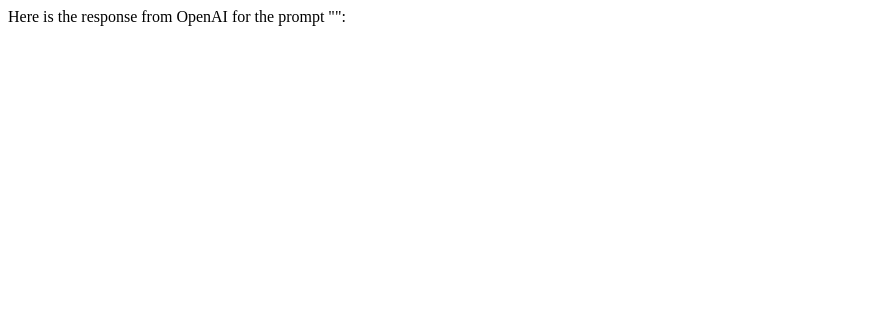
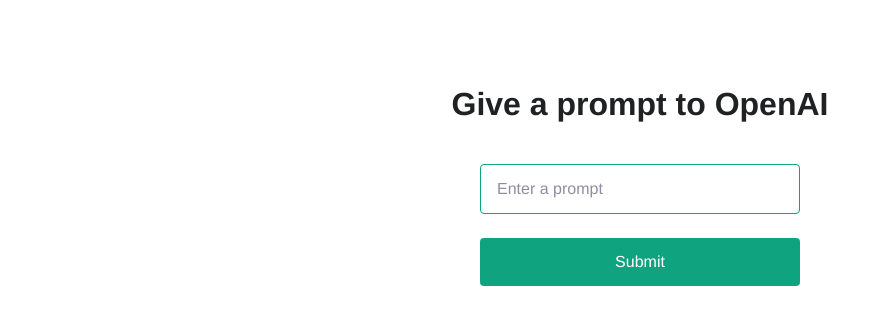
Before and after one commit to Jelson9854/OpenAI_Testing, a Flask app: template templates/index.html in a window 1280 px wide. Shown: the top 325 px of the page, without its empty margins (0-882 px from the left). Run offline with Flask 3, Linux system fonts and the light colour scheme; the template is opened without the code that fills it, so the values that code supplies are empty; some web fonts are replaced.

Commit message:
Added input feature. Style changes

```diff
--- a/main.py
+++ b/main.py
@@ -4,21 +4,23 @@
 app = Flask(__name__)
 openai.api_key = key.OPENAI_API_KEY
 
-user = "Name 5 animals"
+@app.route("/", methods=("GET", "POST"))
+def index():
+    if request.method=="POST":
+        user = request.form["user"]
+        response = openai.Completion.create(
+            model="text-davinci-003",
+            prompt=user,
+            temperature=0.7,
+            max_tokens=256,
+            top_p=1,
+            frequency_penalty=0,
+            presence_penalty=0
+        )
+        return redirect(url_for("index", result=response.choices[0].text))
 
-@app.route("/", methods=("GET", "POST"))
-def openAI():
-    response = openai.Completion.create(
-        model="text-davinci-003",
-        prompt=user,
-        temperature=0.7,
-        max_tokens=256,
-        top_p=1,
-        frequency_penalty=0,
-        presence_penalty=0
-)
-    output = response['choices'][0]['text'].split("\n")
-    return render_template("index.html", responses=output, user=user)
+    result = request.args.get("result")
+    return render_template("index.html", result=result)
 
 
 if __name__=="__main__":
--- /dev/null
+++ b/static/web.css
@@ -0,0 +1,66 @@
+@font-face {
+    font-family: "ColfaxAI";
+    src: url(https://cdn.openai.com/API/fonts/ColfaxAIRegular.woff2)
+        format("woff2"),
+    url(https://cdn.openai.com/API/fonts/ColfaxAIRegular.woff) format("woff");
+    font-weight: normal;
+    font-style: normal;
+}
+@font-face {
+    font-family: "ColfaxAI";
+    src: url(https://cdn.openai.com/API/fonts/ColfaxAIBold.woff2) format("woff2"),
+    url(https://cdn.openai.com/API/fonts/ColfaxAIBold.woff) format("woff");
+    font-weight: bold;
+    font-style: normal;
+}
+body,
+input {
+    font-size: 16px;
+    line-height: 24px;
+    color: #353740;
+    font-family: "ColfaxAI", Helvetica, sans-serif;
+}
+body {
+    display: flex;
+    flex-direction: column;
+    align-items: center;
+    padding-top: 60px;
+}
+.icon {
+    width: 34px;
+}
+h3 {
+    font-size: 32px;
+    line-height: 40px;
+    font-weight: bold;
+    color: #202123;
+    margin: 16px 0 40px;
+}
+form {
+    display: flex;
+    flex-direction: column;
+    width: 320px;
+}
+input[type="text"] {
+    padding: 12px 16px;
+    border: 1px solid #10a37f;
+    border-radius: 4px;
+    margin-bottom: 24px;
+}
+::placeholder {
+    color: #8e8ea0;
+    opacity: 1;
+}
+input[type="submit"] {
+    padding: 12px 0;
+    color: #fff;
+    background-color: #10a37f;
+    border: none;
+    border-radius: 4px;
+    text-align: center;
+    cursor: pointer;
+}
+.result {
+    font-weight: bold;
+    margin-top: 40px;
+}
--- a/templates/index.html
+++ b/templates/index.html
@@ -1,16 +1,17 @@
 <!DOCTYPE html>
 <html lang="en">
 <head>
-    <meta charset="UTF-8">
-    <meta http-equiv="X-UA-Compatible" content="IE=edge">
-    <meta name="viewport" content="width=device-width, initial-scale=1.0">
-    <title>Document</title>
+    <title>OpenAI Test</title>
+    <link rel="stylesheet" href="{{ url_for('static', filename='web.css') }}" />
 </head>
 <body>
-    Here is the response from OpenAI for the prompt "{{user}}":
-    {% for response in responses: %}
-    <br>
-    {{response}}
-    {%endfor%}
+    <h3>Give a prompt to OpenAI</h3>
+    <form action="/" method="post">
+        <input type="text" name="user" placeholder="Enter a prompt" required />
+        <input type="submit" >
+    </form>
+    {% if result %}
+    <div class="result">{{result}}</div>
+    {% endif %}
 </body>
 </html>
```
